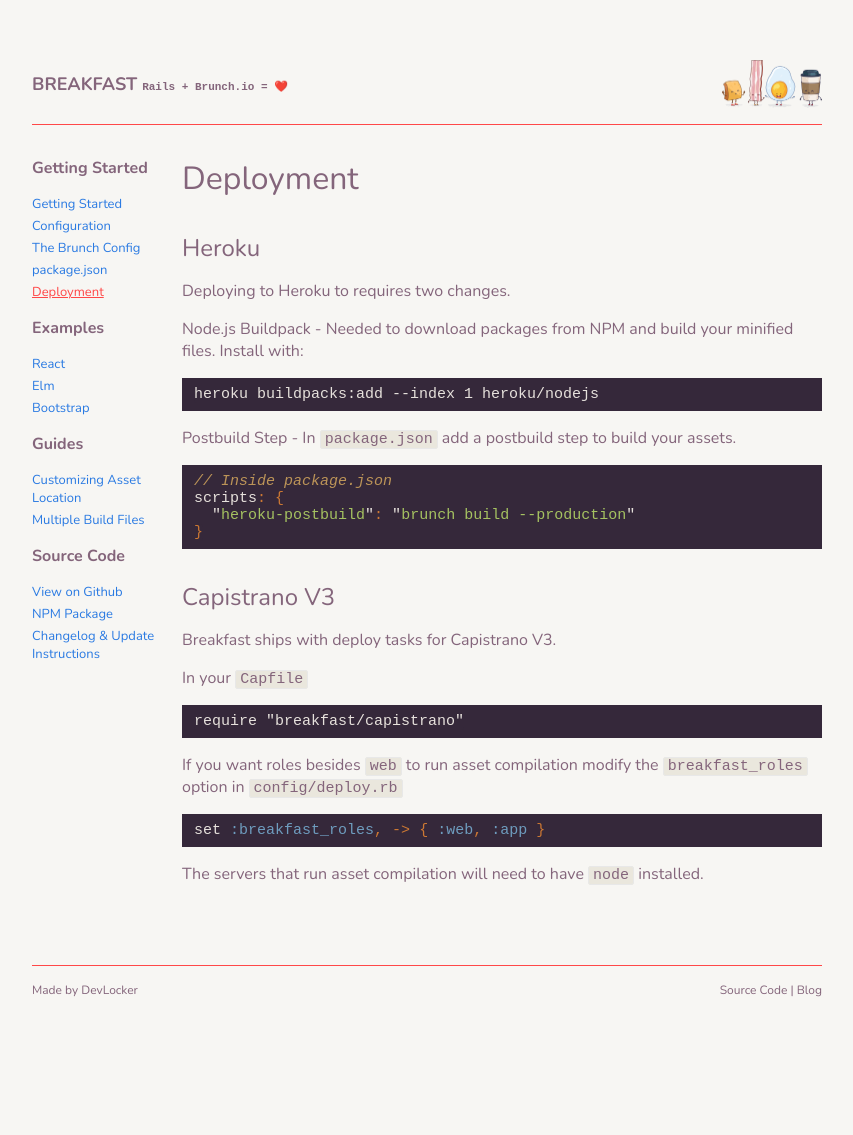
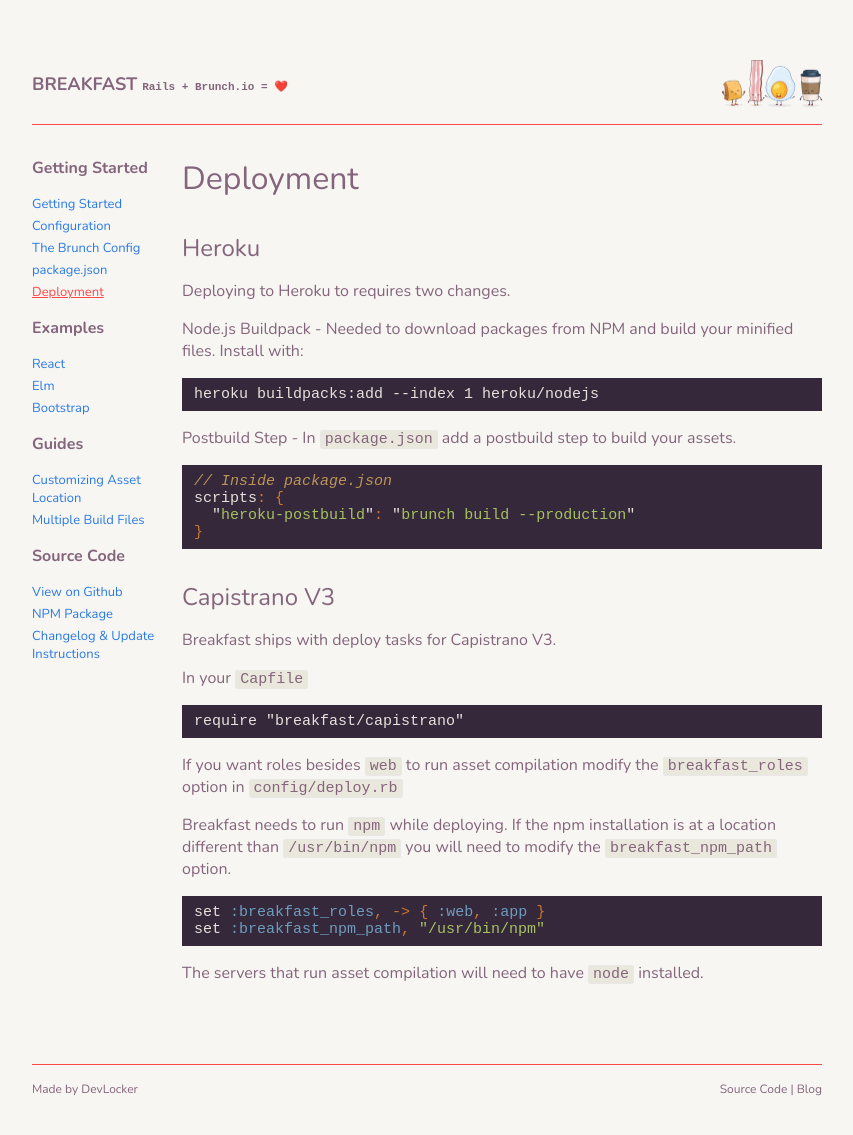
Before and after one commit to devlocker/breakfast, a Jekyll site: the page built from getting_started/deployment.md, in a window 1280 px wide, cut to the strip 104-1457 px from the top of the page. Shown: the top 1135 px of the strip, without its empty margins (213-1066 px from the left). Built offline with Jekyll 4.4.1, drawn with Linux system fonts in a browser that asks for light colours.

Commit message:
Update Capistrano instructions

```diff
--- a/getting_started/deployment.md
+++ b/getting_started/deployment.md
@@ -36,8 +36,13 @@
 If you want roles besides `web` to run asset compilation modify the
 `breakfast_roles` option in `config/deploy.rb`
 
+Breakfast needs to run `npm` while deploying. If the npm installation is at a
+location different than `/usr/bin/npm` you will need to modify the
+`breakfast_npm_path` option.
+
 ~~~ruby
 set :breakfast_roles, -> { :web, :app }
+set :breakfast_npm_path, "/usr/bin/npm"
 ~~~
 
 The servers that run asset compilation will need to have `node` installed.
```
